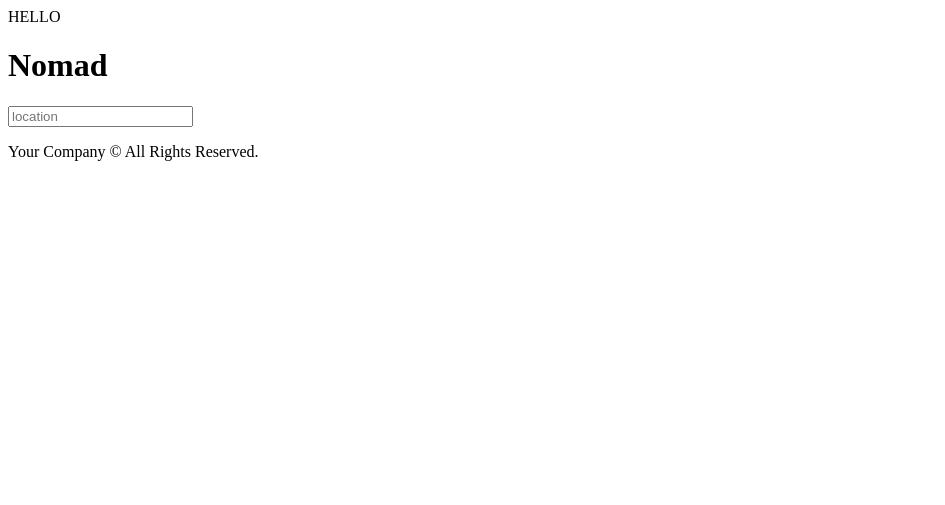
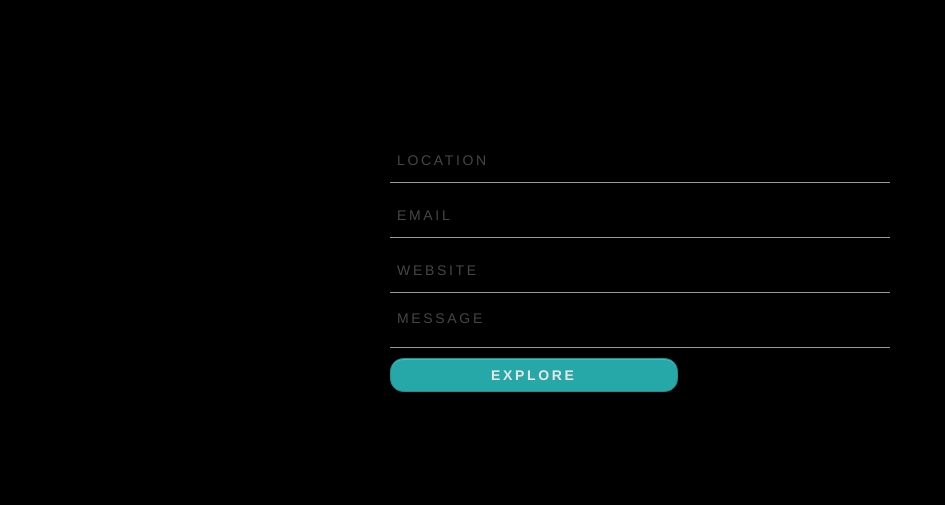
Before and after one commit to yarai/nomad-brown, a Flask app: page / in a window 1280 px wide. Shown: the top 505 px of the page, without its empty margins (0-945 px from the left). Run offline with Flask 2, Linux system fonts and the light colour scheme; some libraries are stand-ins or nearby versions.

Commit message:
changed requirements

```diff
--- a/app.py
+++ b/app.py
@@ -11,4 +11,4 @@ db = dataset.connect('sqlite:///file.db')
 def sign_form():
     return render_template('pages/index.html')
 
-app.run()
+app.run(debug=True)
--- a/requirements.txt
+++ b/requirements.txt
@@ -10,10 +10,8 @@ Jinja2==2.8
 macholib==1.5.1
 Mako==1.0.4
 MarkupSafe==0.23
-matplotlib==1.3.1
 modulegraph==0.10.4
 normality==0.2.4
-numpy==1.8.0rc1
 py2app==0.7.3
 pyobjc-core==2.5.1
 pyobjc-framework-Accounts==2.5.1
--- a/static/css/main.css
+++ b/static/css/main.css
@@ -26,6 +26,99 @@ a {
   background: #555;
   color: #FFF;
 }
+
+body {
+  background-color: black;
+}
+::-webkit-input-placeholder {
+  text-transform: uppercase;
+  letter-spacing: 2pt;
+}
+
+::-moz-placeholder{
+  text-transform: uppercase;
+  letter-spacing: 2pt;
+}
+
+:-ms-input-placeholder {
+  text-transform: uppercase;
+  letter-spacing: 2pt;
+}
+
+:-moz-placeholder {
+  text-transform: uppercase;
+  letter-spacing: 2pt;
+}
+.form-input{
+    font-family: 'Helvetica', arial, sans;
+    width: 500px;
+    padding: 30px;
+    background-color: black;
+    margin: 50px auto;
+}
+.form-input input[type="text"],
+.form-input input[type="date"],
+.form-input input[type="datetime"],
+.form-input input[type="email"],
+.form-input input[type="number"],
+.form-input input[type="search"],
+.form-input input[type="time"],
+.form-input input[type="url"],
+.form-input input[type="password"],
+.form-input textarea,
+.form-input select
+{
+    box-sizing: border-box;
+    -webkit-box-sizing: border-box;
+    -moz-box-sizing: border-box;
+    outline: none;
+    display: block;
+    width: 100%;
+    opacity: .6;
+    padding: 7px;
+    border: none;
+    border-bottom: 1px solid white;
+    background: transparent;
+    margin-bottom: 10px;
+    font: 14px Helvetica, sans-serif;
+    color: white;
+    height: 45px;
+}
+
+.form-input input:focus {
+  opacity: 1;
+}
+.form-input textarea{
+    resize:none;
+    overflow: hidden;
+}
+.form-input input[type="button"],
+.form-input input[type="submit"]{
+    -moz-box-shadow: inset 0px 1px 0px 0px #45D6D6;
+    -webkit-box-shadow: inset 0px 1px 0px 0px #45D6D6;
+    box-shadow: inset 0px 1px 0px 0px #45D6D6;
+    background-color: #2CBBBB;
+    border: 1px solid #27A0A0;
+    display: inline-block;
+    cursor: pointer;
+    color: #FFFFFF;
+    font-family: 'Helvetica', sans-serif;
+    font-size: 14px;
+    padding: 8px 18px;
+    text-decoration: none;
+    text-transform: uppercase;
+    letter-spacing: 2pt;
+    font-weight: bold;
+    border-radius: 10pt;
+    padding-left: 100px;
+    padding-right: 100px;
+    opacity: .9;
+}
+.form-input input[type="button"]:hover,
+.form-input input[type="submit"]:hover {
+    background:linear-gradient(to bottom, #34CACA 5%, #30C9C9 100%);
+    background-color:#34CACA;
+}
 /* Main elements end */
 
 
--- a/templates/layouts/main.html
+++ b/templates/layouts/main.html
@@ -50,7 +50,7 @@
 
   <div id="footer">
     <div class="container">
-      <p>Your Company &copy; All Rights Reserved.</p>
+      <p>Nomad &copy; All Rights Reserved.</p>
       {% block footer %}{% endblock %}
     </div>
   </div>
--- a/templates/pages/index.html
+++ b/templates/pages/index.html
@@ -1,11 +1,19 @@
 {% extends 'layouts/main.html' %}
 {% block title %}Nomad{% endblock %}
 {% block content %}
-HELLO
 <div class="app-container">
-	<h1 class="main-title">Nomad</h1>
-	<div class="location">
-		<input type=text placeholder="location"></input>
+	<div class="title-page">
+		<h1 class="main-title">Nomad</h1>
+		<div class="form-input">
+		  <form>
+		    <input type="text" name="field1" placeholder="Location" />
+		    <input type="email" name="field2" placeholder="Email" />
+		    <input type="url" name="field3" placeholder="Website" />
+		    <textarea placeholder="Message" onkeyup="adjust_textarea(this)"></textarea>
+		    <input type="button" value="Explore" />
+		  </form>
+		</div>
 	</div>
+
 </div>
 {% endblock %}
```
